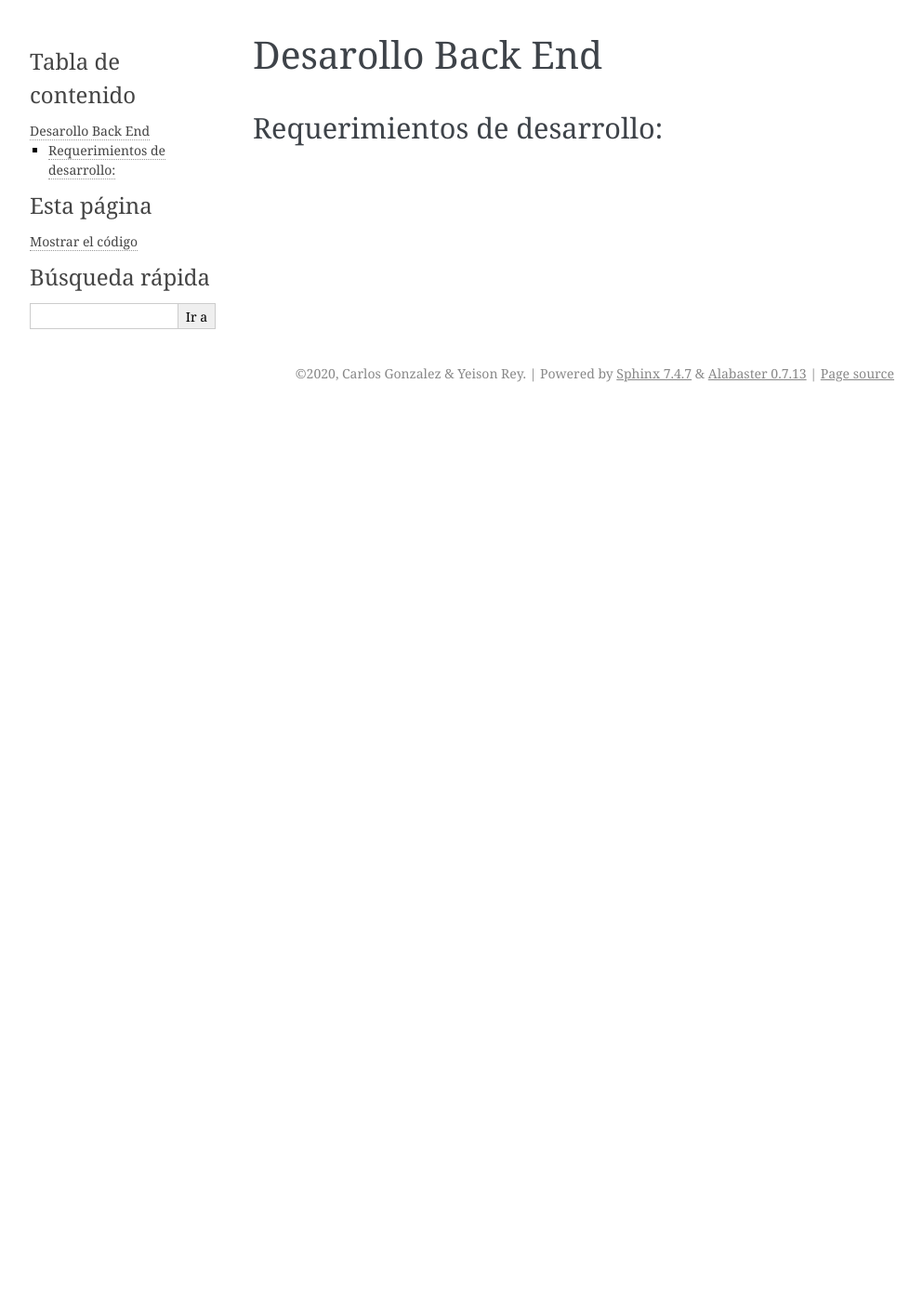
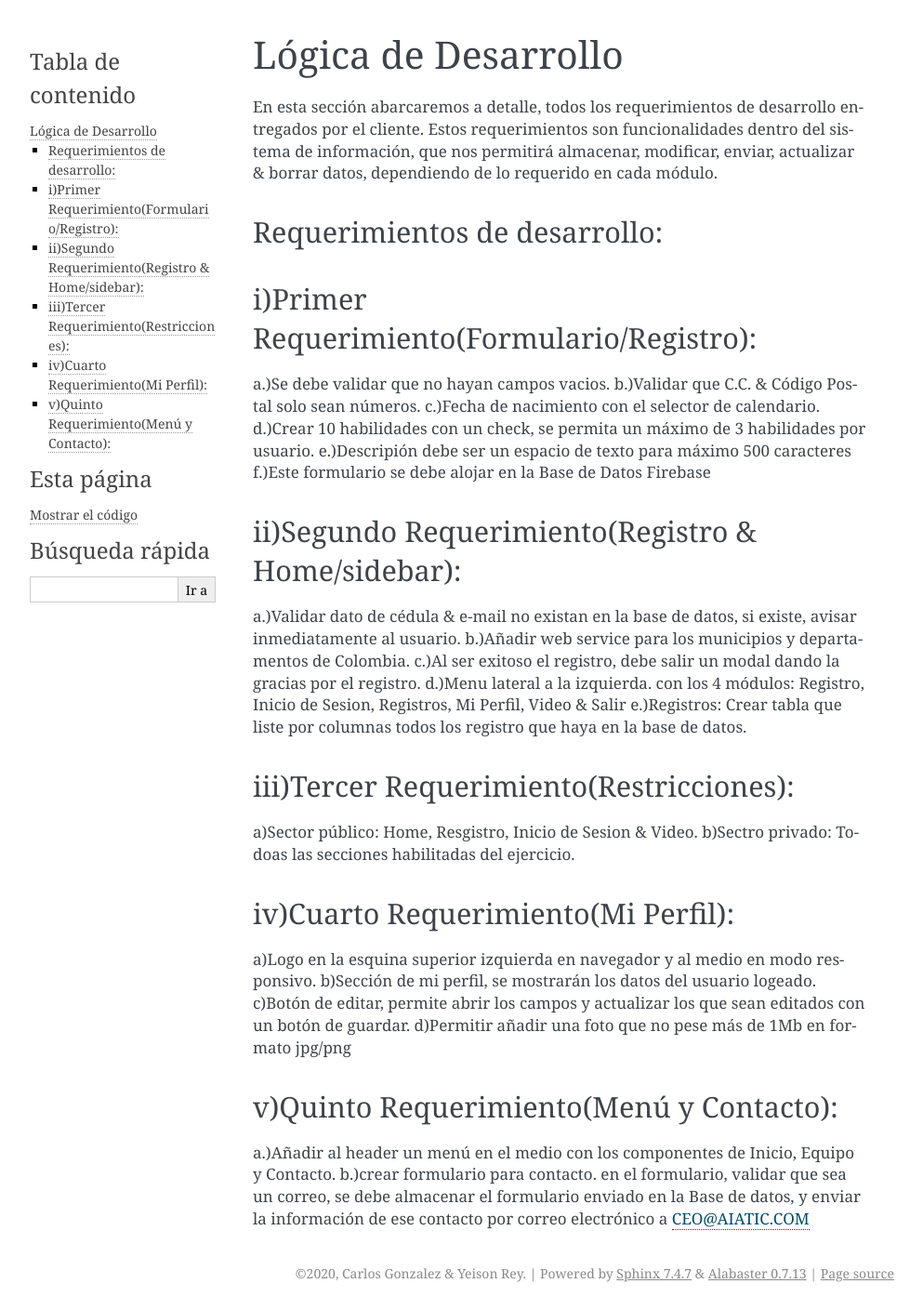
Before and after one commit to dev17aiatic/doc-pepitos, a Sphinx documentation site: the page built from source/desarrollo.rst, in a window 1280 px wide. Shown: the whole page at 93% size, without its empty margins (148-1141 px from the left). Built offline with Sphinx 7.4.7, drawn with Linux system fonts in a browser that asks for light colours; before the commit the page ends 900 px from its top, so only the background shows below that.

Commit message:
documentación desarrollo y diseño reto 5

```diff
--- a/source/desarrollo.rst
+++ b/source/desarrollo.rst
@@ -1,6 +1,50 @@
-Desarollo Back End
-===================
+Lógica de Desarrollo
+====================
+
+En esta sección abarcaremos a detalle, todos los requerimientos de desarrollo entregados por el cliente.
+Estos requerimientos son funcionalidades dentro del sistema de información, que nos permitirá almacenar, modificar, enviar, actualizar & borrar datos, dependiendo de lo requerido en cada módulo.
 
 
 Requerimientos de desarrollo:
 -----------------------------
+
+i)Primer Requerimiento(Formulario/Registro):
+--------------------------------------------
+
+a.)Se debe validar que no hayan campos vacios.
+b.)Validar que C.C. & Código Postal solo sean números.
+c.)Fecha de nacimiento con el selector de calendario.
+d.)Crear 10 habilidades con un check, se permita un máximo de 3 habilidades por usuario.
+e.)Descripión debe ser un espacio de texto para máximo 500 caracteres
+f.)Este formulario se debe alojar en la Base de Datos Firebase
+
+
+ii)Segundo Requerimiento(Registro & Home/sidebar):
+--------------------------
+
+a.)Validar dato de cédula & e-mail no existan en la base de datos, si existe, avisar inmediatamente al usuario.
+b.)Añadir web service para los municipios y departamentos de Colombia.
+c.)Al ser exitoso el registro, debe salir un modal dando la gracias por el registro.
+d.)Menu lateral a la izquierda. con los 4 módulos: Registro, Inicio de Sesion, Registros, Mi Perfil, Video & Salir
+e.)Registros: Crear tabla que liste por columnas todos los registro que haya en la base de datos.
+
+
+iii)Tercer Requerimiento(Restricciones):
+----------------------------------------
+
+a)Sector público: Home, Resgistro, Inicio de Sesion & Video.
+b)Sectro privado: Todoas las secciones habilitadas del ejercicio.
+
+
+iv)Cuarto Requerimiento(Mi Perfil):
+-------------------------
+a)Logo en la esquina superior izquierda en navegador y al medio en modo responsivo.
+b)Sección de mi perfil, se mostrarán los datos del usuario logeado.
+c)Botón de editar, permite abrir los campos y actualizar los que sean editados con un botón de guardar.
+d)Permitir añadir una foto que no pese más de 1Mb en formato jpg/png
+
+v)Quinto Requerimiento(Menú y Contacto):
+-----------------------
+
+a.)Añadir al header un menú en el medio con los componentes de Inicio, Equipo y Contacto.
+b.)crear formulario para contacto. en el formulario, validar que sea un correo, se debe almacenar el formulario enviado en la Base de datos, y enviar la información de ese contacto por correo electrónico a CEO@AIATIC.COM
--- a/source/diseño.rst
+++ b/source/diseño.rst
@@ -1,4 +1,4 @@
-Diseño Front End
+Diseño & Estilo
 ==================
 El diseño del front end de este proyecto, se trabajó utilizando HTML5/CSS Y Angular Material para cualquier tipo de componente e iconos que se requieran.
 
@@ -55,10 +55,43 @@ d.)Módulos/Componentes del menú:
 """"""""""""""""""""""""""""""""
 Deben ser responsivos.
 
+
 e.)El logo:
 """""""""""
 En modo de escritorio debe ir a la esquina superior izquierda.
 Debe ir al centro en modo responsivo y agregar botón de menú.
+
+iii)Tercer Requerimiento:
+-------------------------
+
+Añadir todo estos componentes y módulos al dashboard: En el home foto de los developers y sus datos.
+Menú lateral a la izquierda con los componentes ya especificados.
+restricciones de acceso público y privado. debe ser responsivo.
+
+
+iv)Cuarto Requerimiento:
+-------------------------
+
+En esta sección se espécifica todo el estilizado de Mi Perfil. el cual se podrá editar,
+guardar & poner/cambiar una foto de menos de 1Mb Y en un contenedor de 300px con borde circular. Creación de Wireframe y MockUps.
+
+
+v)Quinto Requerimiento:
+------------------------
+
+Crear un header y un footer. el header llevará el logo en la parte superior izquierda. en el medio un menú que tenga los siguientes items:
+Inicio, Equipo & Contacto.
+El footer tendrá en elmedio una frase de Copyright.
+
+El inicio se mantendra como se ha especificado.
+En la sección de equipo cada miembro debe escribir una pequeña bio.
+El texto de la bio debe situarse al lado derecho de la foto.
+En contacto se creará un formulario:
+
+a.)Nombre Completo, Mail, Motivo, Campo de texto(Mensaje) y Botón 'Enviar'.
+b.)Motivo:Dropdown(Contratos, Proyectos y Cobranzas).
+c.)En modo responsivo, aparecen dos hamburguesas, cada una en un extremo del header y con el logo en medio, cada hamburguesa desplegará un menú.
+d.)Todos los campos obligatorios.
 
 Maquetación
 ===========
@@ -88,6 +121,12 @@ Wireframe de mi Perfil
 
 .. image :: ../images/wfMarvel07.PNG
 Wireframe de registros
+
+.. image :: ../images/wfMarvel08.PNG
+Wireframe de contact
+
+.. image :: ../images/wfMarvel09.PNG
+Wireframe de equipo
 
 Wireframe Modo Responsive:
 ---------------------------
@@ -129,6 +168,14 @@ Mock up de registros
 .. image :: ../images/mockUPWeb08.PNG
 Mock up de vídeo
 
+.. image :: ../images/mockUPWeb09.PNG
+Mock up de equipo
+
+.. image :: ../images/mockUPWeb10.PNG
+Mock up de contacto
+
+
+
 
 
 Mock up de versión responsiva:
```
Also changed, not shown: source/general.rst (+17 -1 lines), images/mockUpWeb09.png (added), images/mockUpWeb10.png (added), images/wfMarvel08.png (added), images/wfMarvel09.PNG (added).
